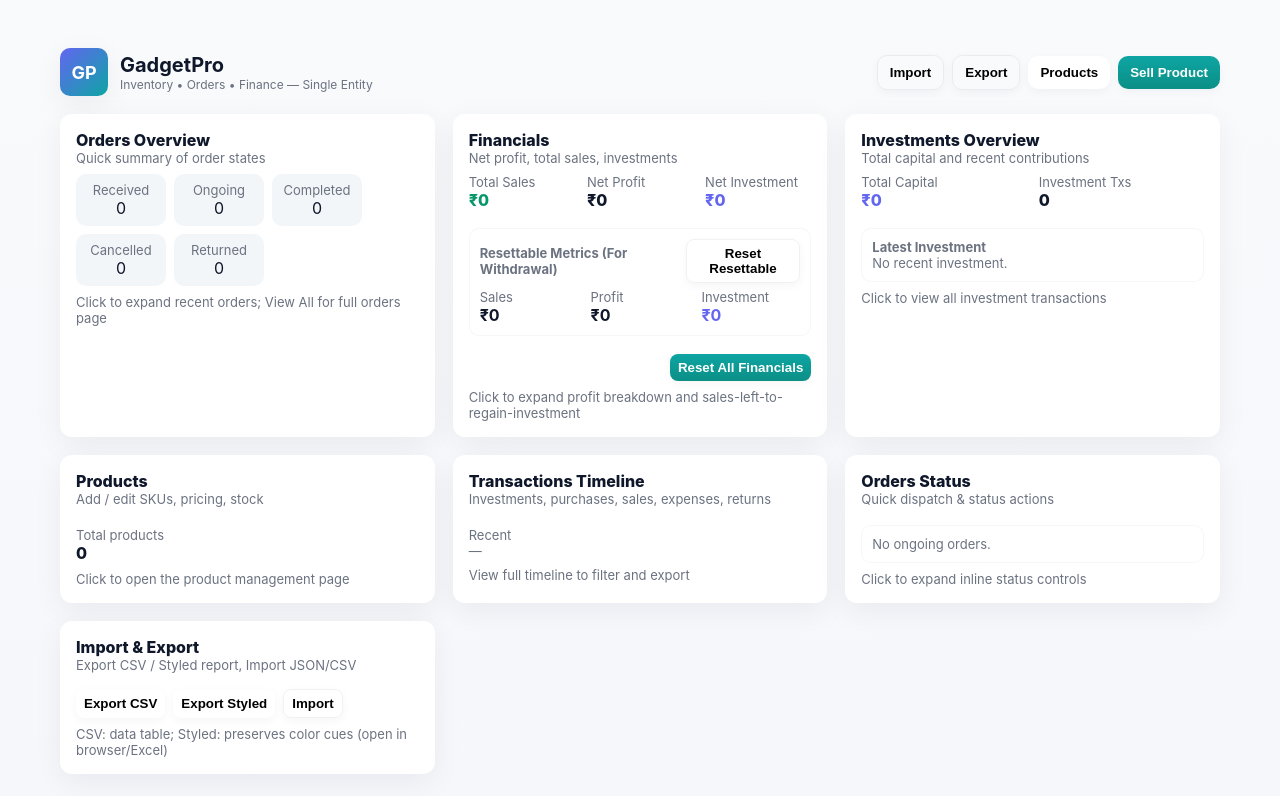
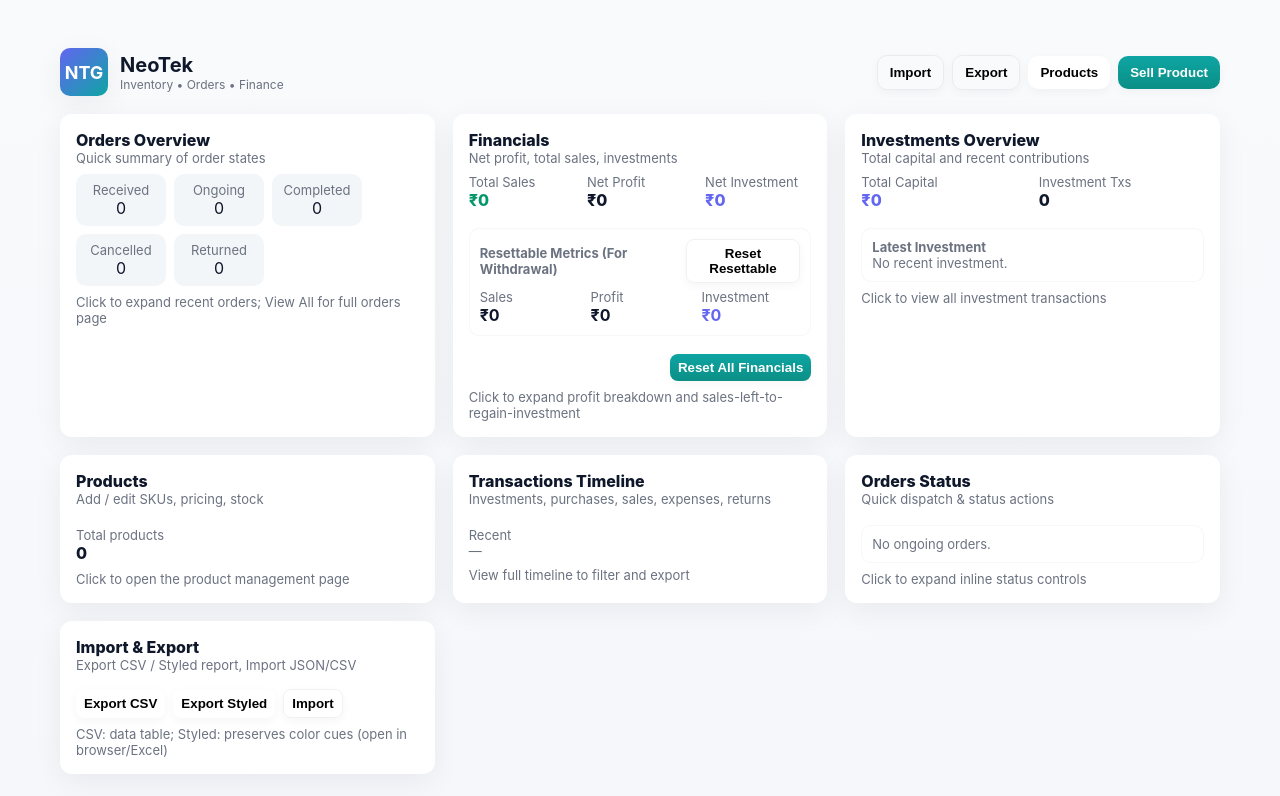
Before and after one commit to Dartman-YT/ntg-app, a plain HTML site: page index.html in a window 1280 px wide. Drawn offline with Linux system fonts and the light colour scheme.

Commit message:
Update index.html

```diff
--- a/index.html
+++ b/index.html
@@ -3,7 +3,7 @@
 <head>
   <meta charset="utf-8" />
   <meta name="viewport" content="width=device-width,initial-scale=1" />
-  <title>GadgetPro — Inventory & Finance (Final)</title>
+  <title>NeoTek — Inventory Tracker</title>
   <meta name="description" content="Inventory, orders and finance dashboard for a two-owner gadget store (fresh app, no sample data)." />
   <style>
     /* --- Professional light theme, bento grid + flex --- */
@@ -63,10 +63,10 @@
   <div class="app" role="application" aria-label="GadgetPro Inventory Dashboard">
     <header>
       <div class="brand">
-        <div class="logo">GP</div>
+        <div class="logo">NTG</div>
         <div>
-          <h1>GadgetPro</h1>
-          <div class="subtitle">Inventory • Orders • Finance — Single Entity</div>
+          <h1>NeoTek</h1>
+          <div class="subtitle">Inventory • Orders • Finance</div>
         </div>
       </div>
 
```
